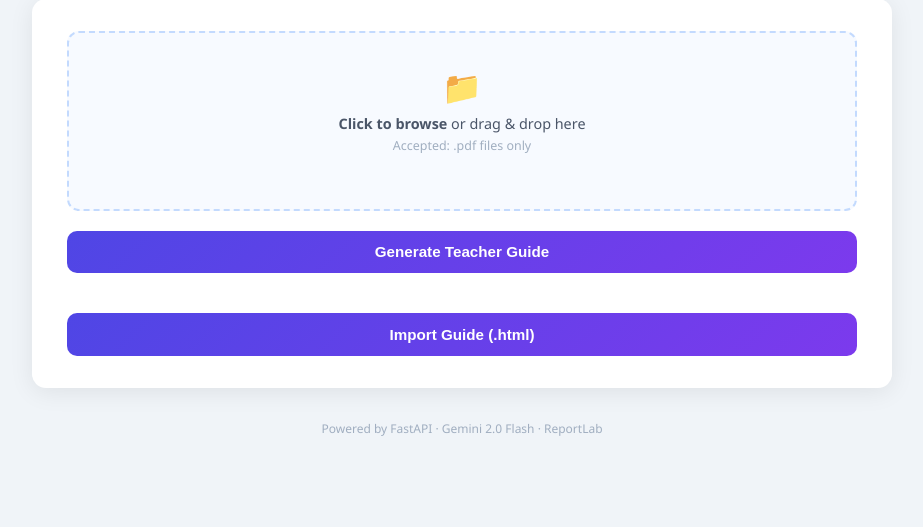
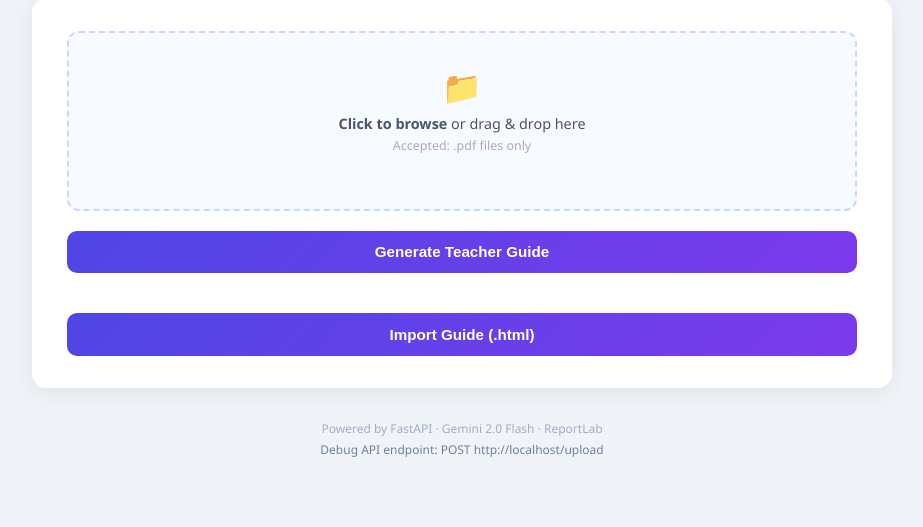
Before and after one commit to yassinelsawy/teacher-guide-generator, a FastAPI app: page / in a window 1280 px wide. Shown: the part 132-659 px from the top of the page, without its empty margins (178-1101 px from the left). Run offline with FastAPI, Linux system fonts and the light colour scheme.

Commit message:
Show resolved upload endpoint on upload page

```diff
--- a/static/app.js
+++ b/static/app.js
@@ -11,6 +11,7 @@ const successTitle  = document.getElementById('success-title');
 const openEditorBtn = document.getElementById('open-editor-btn');
 const importGuideBtn = document.getElementById('import-guide-btn');
 const importGuideInput = document.getElementById('import-guide-input');
+const apiDebug      = document.getElementById('api-debug');
 
 /* ── State ────────────────────────────────────────────────────────── */
 let currentToken = null;
@@ -19,6 +20,21 @@ const GUIDE_STORAGE_KEY = 'teacherGuideData';
 function getUploadApiBaseUrl() {
   const base = window.__APP_CONFIG__?.uploadApiBaseUrl || '';
   return base.replace(/\/$/, '');
+}
+
+function getUploadEndpointUrl() {
+  const base = getUploadApiBaseUrl();
+  const target = `${base}/upload`;
+
+  try {
+    return new URL(target, window.location.origin).toString();
+  } catch {
+    return target;
+  }
+}
+
+if (apiDebug) {
+  apiDebug.textContent = `Debug API endpoint: POST ${getUploadEndpointUrl()}`;
 }
 
 /* ── File selection ───────────────────────────────────────────────── */
@@ -405,8 +421,8 @@ generateBtn.addEventListener('click', async () => {
   startSpinner();
 
   try {
-    const uploadApiBaseUrl = getUploadApiBaseUrl();
-    const res = await fetch(`${uploadApiBaseUrl}/upload`, { method: 'POST', body: fd });
+    const uploadEndpoint = getUploadEndpointUrl();
+    const res = await fetch(uploadEndpoint, { method: 'POST', body: fd });
     const rawBody = await res.text();
     let data = {};
 
--- a/static/styles/upload.css
+++ b/static/styles/upload.css
@@ -173,6 +173,14 @@ body {
 .guide-meta { display: flex; justify-content: space-between; align-items: center; margin-bottom: 1.4rem; }
 .guide-meta-title      { font-size: 1.1rem; font-weight: 700; }
 .guide-meta-sub        { font-size: .82rem; color: #718096; }
+
+.api-debug {
+  margin-top: .25rem;
+  text-align: center;
+  font-size: .75rem;
+  color: #718096;
+  word-break: break-all;
+}
 
 /* ── Section Blocks ───────────────────────────────────────────────── */
 .section-block  { margin-bottom: 1.6rem; }
--- a/templates/index.html
+++ b/templates/index.html
@@ -55,6 +55,7 @@
   </div>
 
   <p class="footer">Powered by FastAPI &middot; Gemini 2.0 Flash &middot; ReportLab</p>
+  <p class="api-debug" id="api-debug"></p>
 
 </div>
 
```
